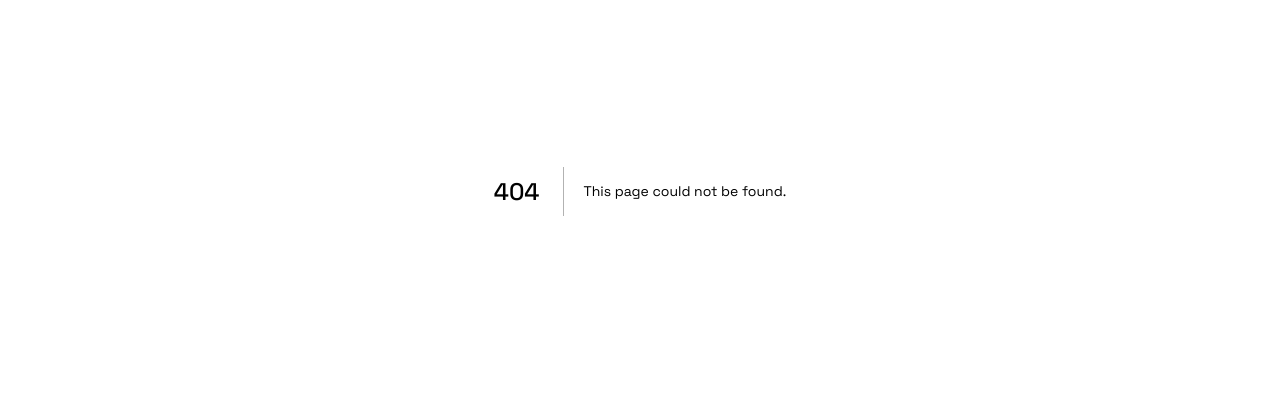
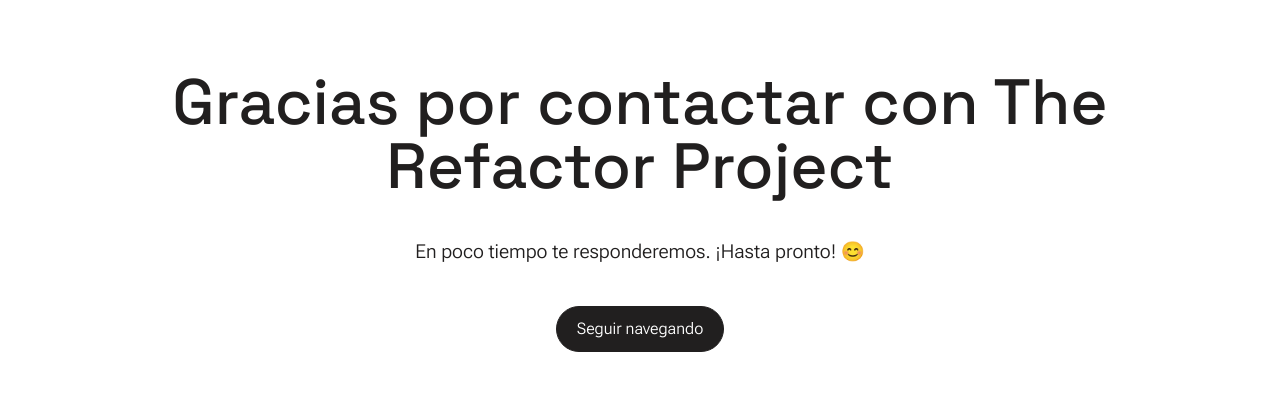
Before and after one commit to the-refactor-project/trp-web, a Next.js app: page /gracias in a window 1280 px wide. Before the commit this address had no page. Shown: the part 209-611 px from the top of the page. Built offline with nearby package versions, Linux system fonts and the light colour scheme.

Commit message:
Add thanks page

```diff
--- /dev/null
+++ b/src/app/gracias/page.tsx
@@ -0,0 +1,34 @@
+import { Metadata } from "next";
+import Courses from "../../components/Courses/Courses";
+import Link from "next/link";
+
+export const metadata: Metadata = {
+  title:
+    "Cursos de programación presenciales y online en Barcelona - The Refactor Project",
+  description:
+    "Potencia tus habilidades como programador/a con nuestros cursos de iniciación, coding bootcamps y avanzados. Tanto si quieres buscar trabajo como developer fullstack como si ya trabajas y quieres ampliar tus conocimientos para ascender en tu carrera.",
+};
+
+const ThanksPage = (): React.ReactElement => {
+  return (
+    <main className="main-content">
+      <div className="container">
+        <section className="section section--full-viewport section--centered">
+          <h3 className="section__title">
+            Gracias por contactar con The Refactor Project
+          </h3>
+          <div className="section__text">
+            <p>En poco tiempo te responderemos. ¡Hasta pronto! 😊</p>
+          </div>
+          <div className="section__actions">
+            <Link href="/" className="button button--solid">
+              Seguir navegando
+            </Link>
+          </div>
+        </section>
+      </div>
+    </main>
+  );
+};
+
+export default ThanksPage;
```
